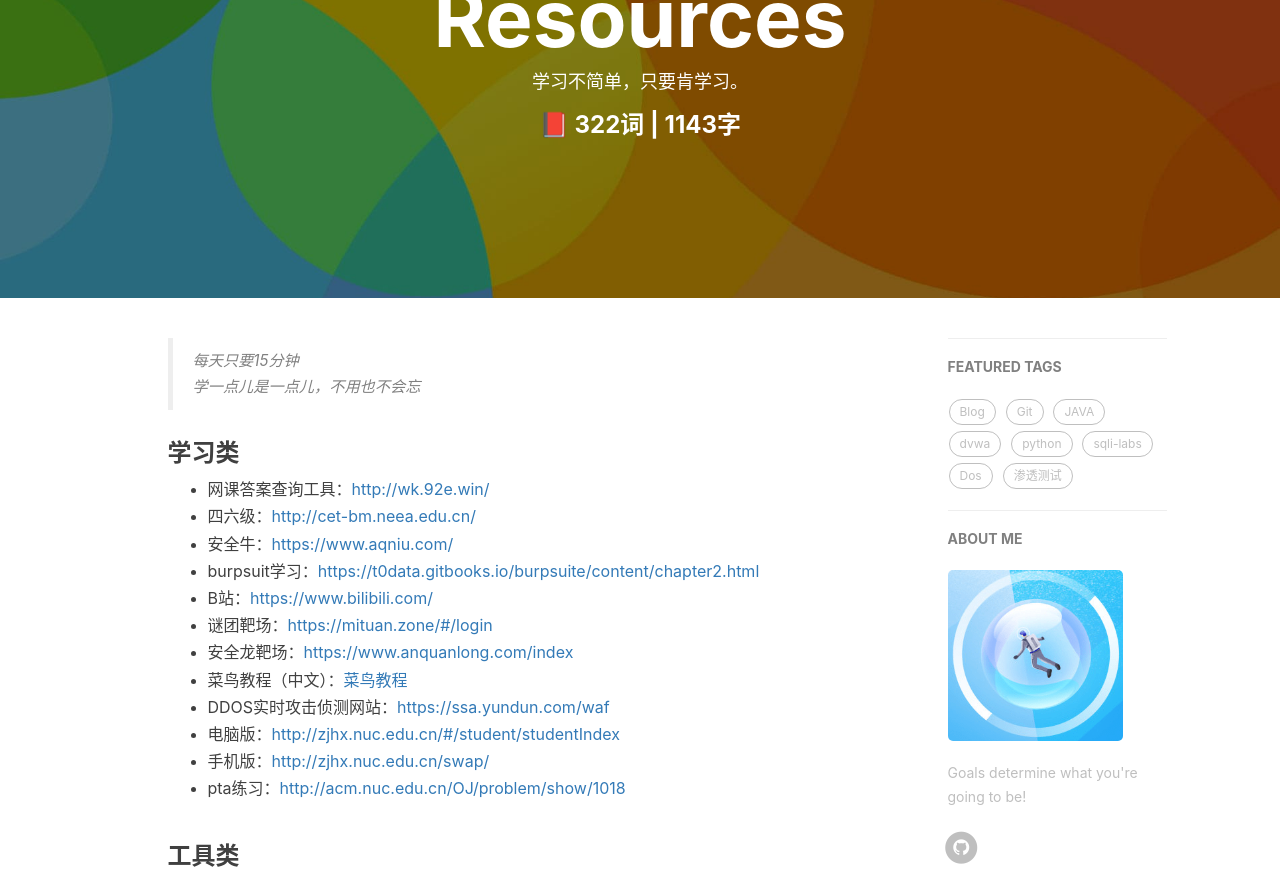
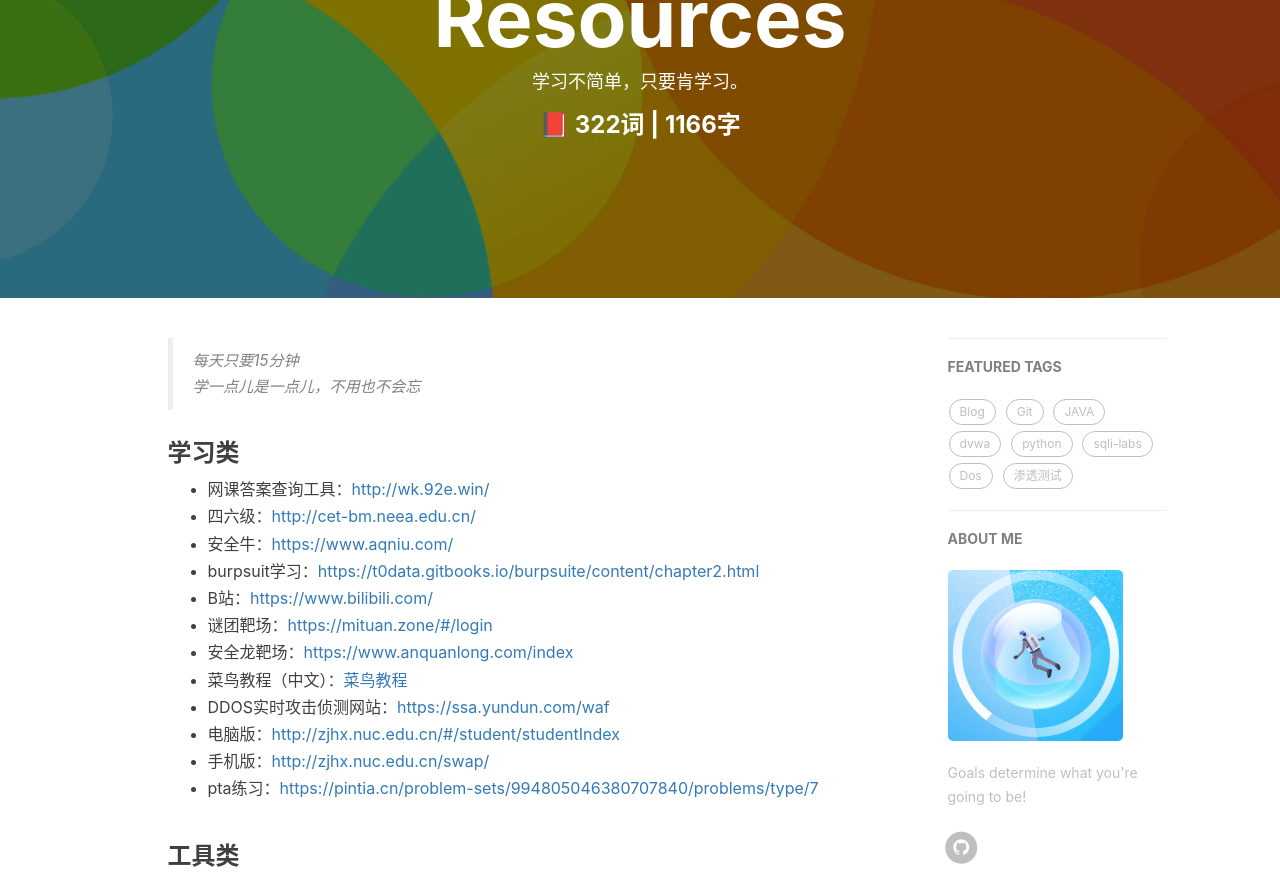
Before and after one commit to yangyang-linux/yangyang-linux.github.io, a Jekyll site: the page built from 1-resources.html, in a window 1280 px wide. Shown: the part 176-1056 px from the top of the page. Built offline with Jekyll 4.4.1, drawn with Linux system fonts in a browser that asks for light colours; nearby versions of some CDN libraries; comment, search, counter and statistics services are not loaded; some of the changed lines change nothing that is shown.

Commit message:
Update 1-resources.html

```diff
--- a/1-resources.html
+++ b/1-resources.html
@@ -39,7 +39,7 @@
 	<li>DDOS实时攻击侦测网站：<a href="https://ssa.yundun.com/waf">https://ssa.yundun.com/waf</a></li>
 	<li>电脑版：<a href="http://zjhx.nuc.edu.cn/#/student/studentIndex">http://zjhx.nuc.edu.cn/#/student/studentIndex</a></li>
 	<li>手机版：<a href="http://zjhx.nuc.edu.cn/swap/">http://zjhx.nuc.edu.cn/swap/</a></li>
-	<li>pta练习：<a href="http://acm.nuc.edu.cn/OJ/problem/show/1018">http://acm.nuc.edu.cn/OJ/problem/show/1018</a></li>
+	<li>pta练习：<a href="https://pintia.cn/problem-sets/994805046380707840/problems/type/7">https://pintia.cn/problem-sets/994805046380707840/problems/type/7</a></li>
 </ul>
 <h3 id="toc_4">工具类</h3>
 <ul>
```
